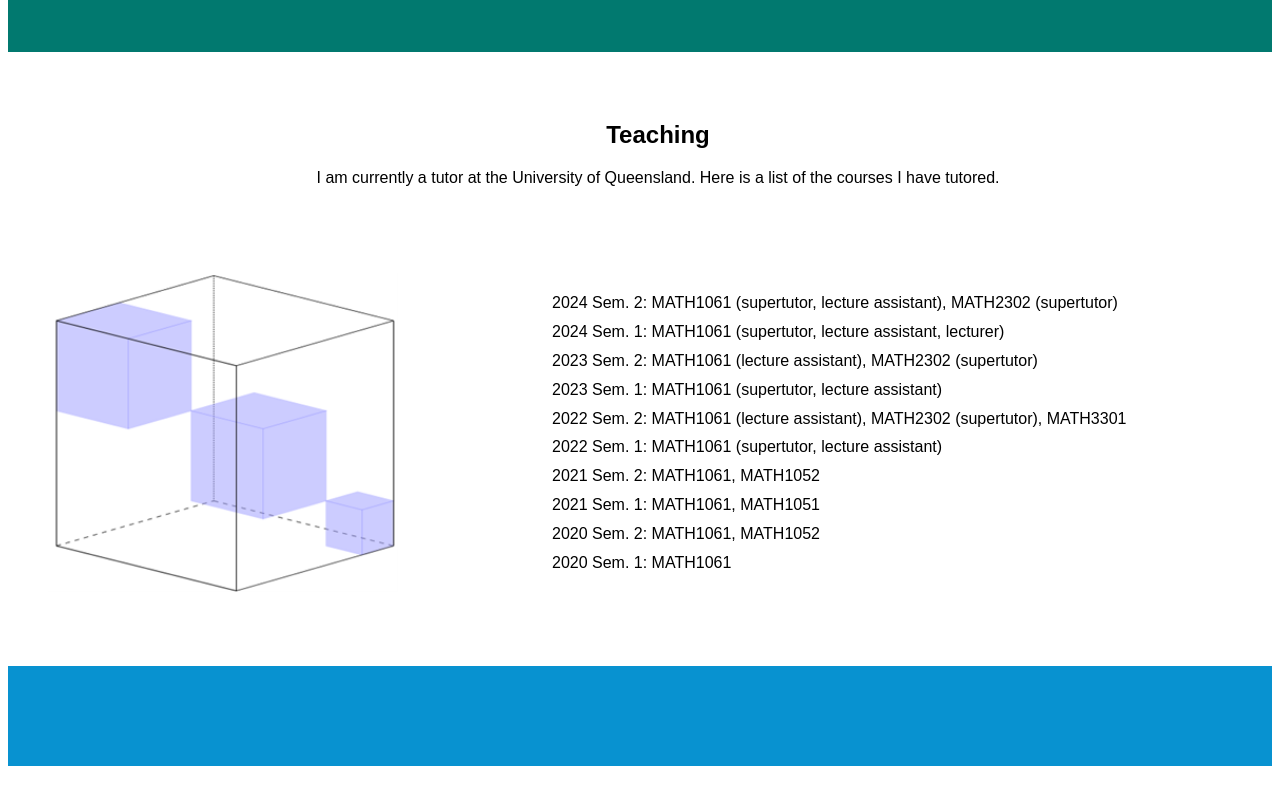
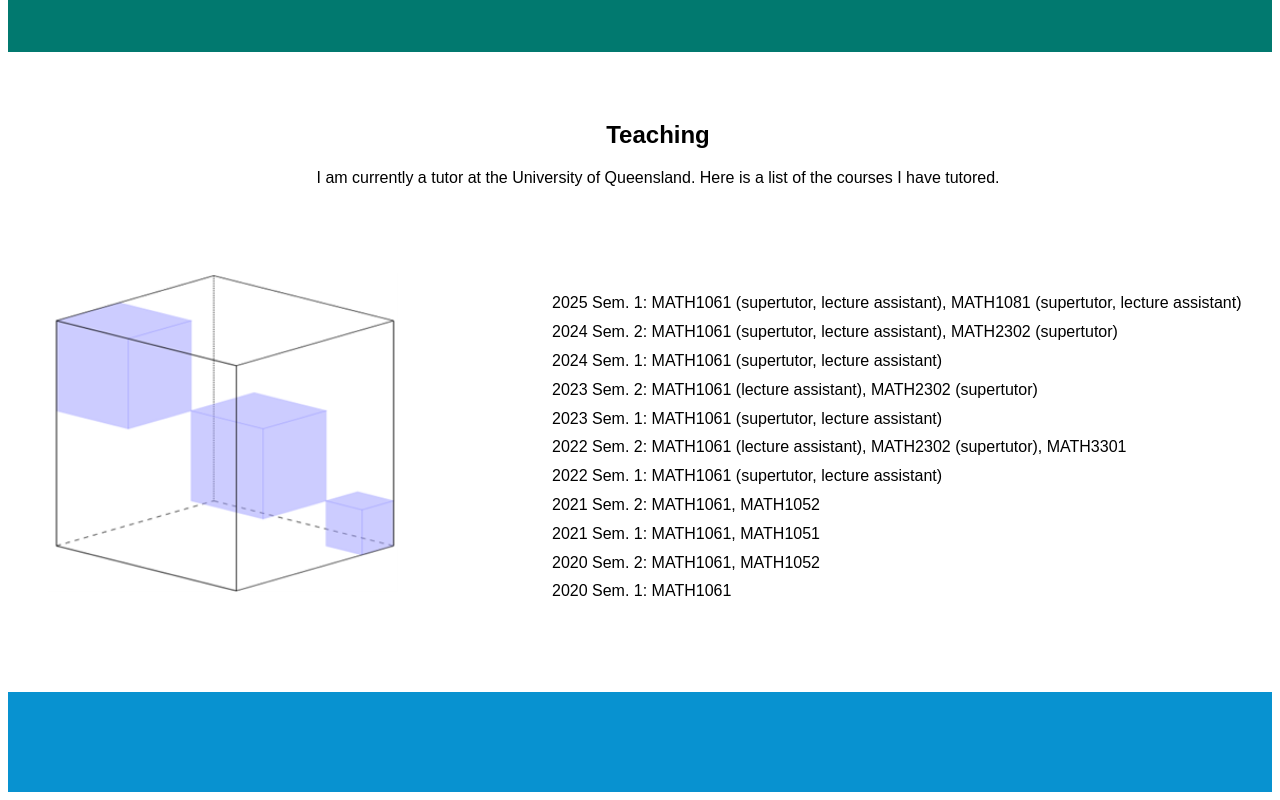
Before and after one commit to TaraKemp/tarakemp.github.io, a plain HTML site: page index.html in a window 1280 px wide. Shown: the part 1385-2185 px from the top of the page. Before the commit the page ends 2159 px from the top, so only its background shows below. Drawn offline with nearby package versions, Linux system fonts and the light colour scheme.

Commit message:
Update index.html

```diff
--- a/index.html
+++ b/index.html
@@ -370,8 +370,10 @@ input:checked + .slider:before {
 	<img src="Cube.png" alt="latin cube" width="350">
 	</div>
 	<div class="colText">
-		<p class="big">2024 Sem. 2: MATH1061 (supertutor, lecture assistant), MATH2302 (supertutor)<br />
-		2024 Sem. 1: MATH1061 (supertutor, lecture assistant, lecturer)<br />
+		<p class="big">
+		2025 Sem. 1: MATH1061 (supertutor, lecture assistant), MATH1081 (supertutor, lecture assistant)<br />
+		2024 Sem. 2: MATH1061 (supertutor, lecture assistant), MATH2302 (supertutor)<br />
+		2024 Sem. 1: MATH1061 (supertutor, lecture assistant)<br />
 		2023 Sem. 2: MATH1061 (lecture assistant), MATH2302 (supertutor)<br />
 		2023 Sem. 1: MATH1061 (supertutor, lecture assistant)<br />
 		2022 Sem. 2: MATH1061 (lecture assistant), MATH2302 (supertutor), MATH3301<br />
```
